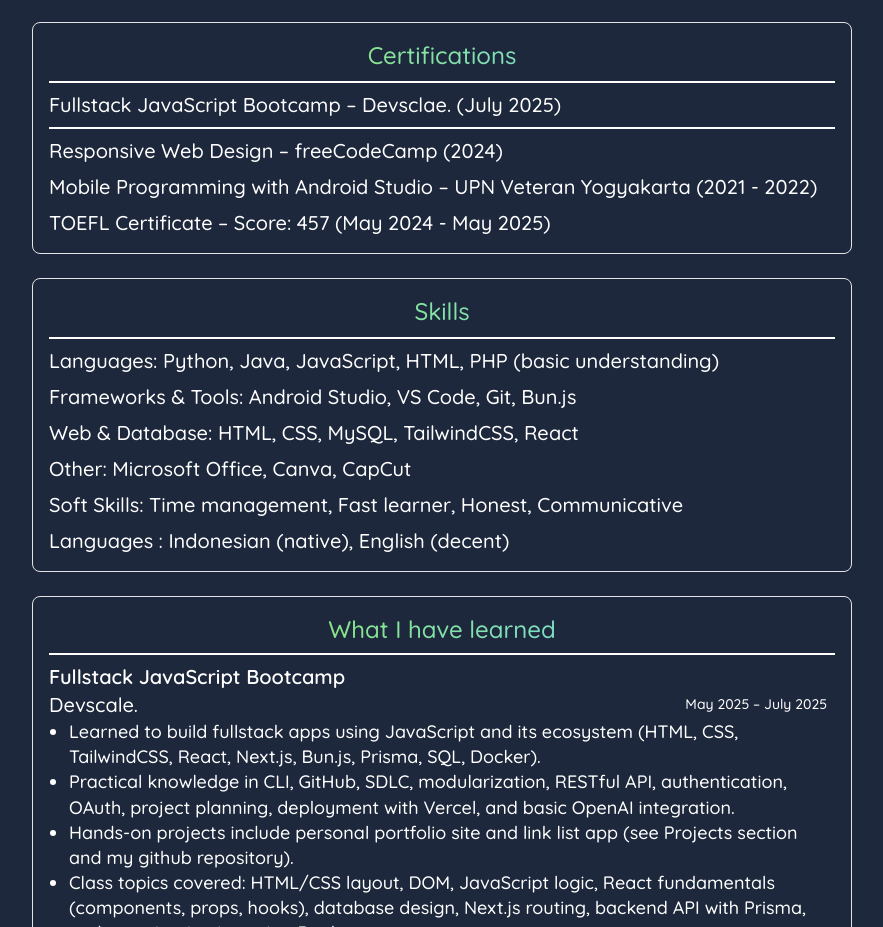
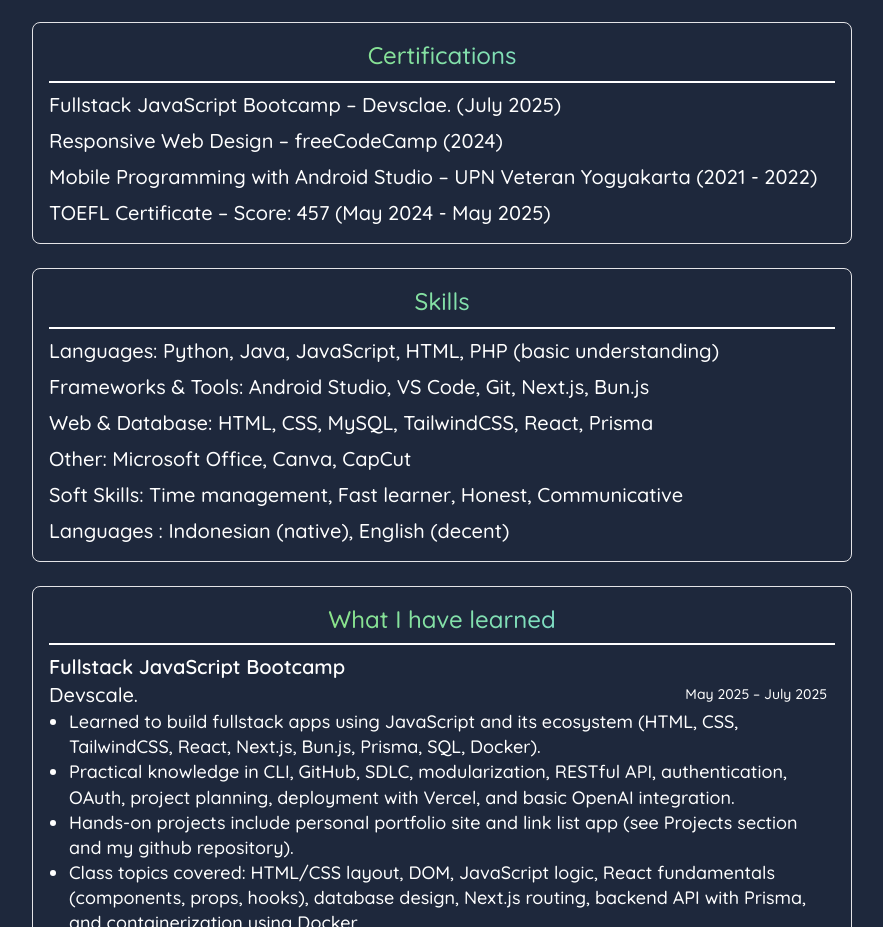
Before and after one commit to BismarkoNobilas/my-personal-website, a website with bundled scripts: page index.html in a window 1280 px wide. Shown: the part 3150-4077 px from the top of the page, without its empty margins (198-1081 px from the left). Built offline with nearby package versions, Linux system fonts and the light colour scheme.

Commit message:
Update Profile

```diff
--- a/index.html
+++ b/index.html
@@ -546,7 +546,7 @@
               <h3 class="border-t-2 pt-2">
                 Fullstack JavaScript Bootcamp – Devsclae. (July 2025)
               </h3>
-              <h3 class="border-t-2 pt-2">
+              <h3>
                 Responsive Web Design –
                 <a
                   href="https://freecodecamp.org/certification/BismarkoN/responsive-web-design"
@@ -573,8 +573,13 @@
                 Languages: Python, Java, JavaScript, HTML, PHP (basic
                 understanding)
               </h3>
-              <h3>Frameworks & Tools: Android Studio, VS Code, Git, Bun.js</h3>
-              <h3>Web & Database: HTML, CSS, MySQL, TailwindCSS, React</h3>
+              <h3>
+                Frameworks & Tools: Android Studio, VS Code, Git, Next.js,
+                Bun.js
+              </h3>
+              <h3>
+                Web & Database: HTML, CSS, MySQL, TailwindCSS, React, Prisma
+              </h3>
               <h3>Other: Microsoft Office, Canva, CapCut</h3>
               <h3>
                 Soft Skills: Time management, Fast learner, Honest,
```
